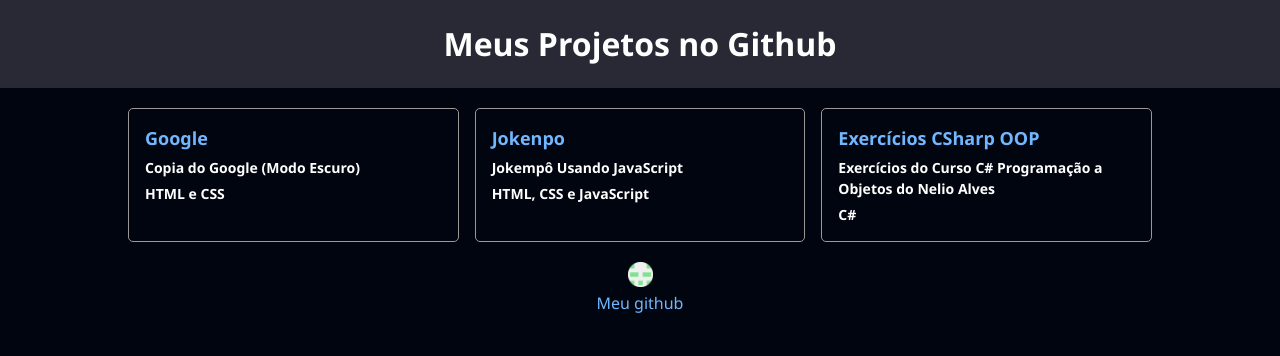
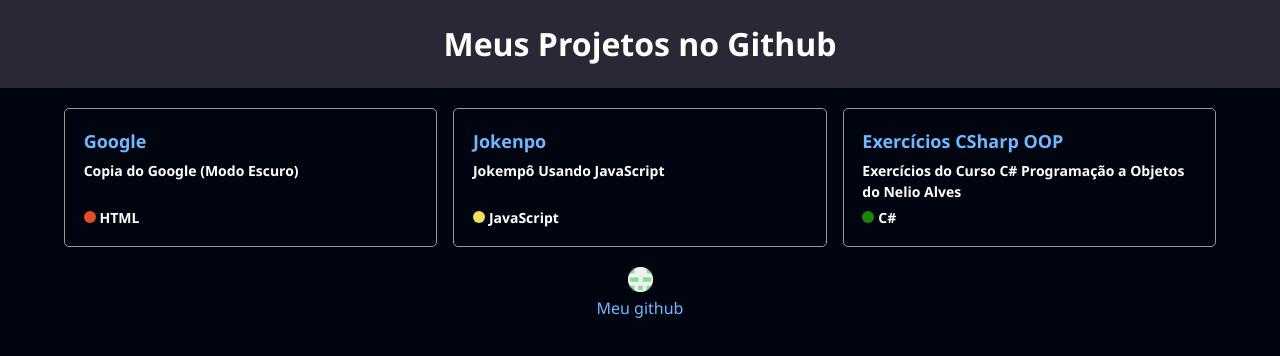
Before and after one commit to LucasTavaresA/lucastavaresa.github.io, a plain HTML site: page index.html in a window 1280 px wide. Drawn offline with Linux system fonts and the light colour scheme.

Commit message:
Melhorado o alinhamento dos items e Cores

```diff
--- a/index.html
+++ b/index.html
@@ -16,17 +16,17 @@
             <li>
                 <a href="https://lucastavaresa.github.io/Google">Google</a>
                 <p>Copia do Google (Modo Escuro)</p>
-                <p>HTML e CSS</p>
+                <div class="language"><div class="html"></div><p>HTML</p></div>
             </li>
             <li>
                 <a href="https://lucastavaresa.github.io/Jokenpo/">Jokenpo</a>
                 <p>Jokempô Usando JavaScript</p>
-                <p>HTML, CSS e JavaScript</p>
+                <div class="language"><div class="js"></div><p>JavaScript</p></div>
             </li>
             <li>
                 <a href="https://github.com/LucasTavaresA/Exercicios-CSharp-OOP">Exercícios CSharp OOP</a>
                 <p>Exercícios do Curso C# Programação a Objetos do Nelio Alves</p>
-                <p>C#</p>
+                <div class="language"><div class="cs"></div><p>C#</p></div>
             </li>
         </ul>
     </div>
--- a/styles/style.css
+++ b/styles/style.css
@@ -24,16 +24,7 @@
 }
 .main {
     font-size: 20px;
-    margin: 0 10vw;
-}
-.projects li {
-    list-style-type: none;
-    border: 1px solid rgb(158, 151, 151);
-    border-radius: 5px;
-    padding: 1rem;
-    font-size: 18px;
-    font-weight: 600;
-    line-height: 1.5;
+    margin: 0 5vw;
 }
 .projects {
     display: grid;
@@ -42,10 +33,42 @@
     grid-auto-flow: row;
     padding-left: 0px;
 }
+.projects li {
+    list-style-type: none;
+    display: grid;
+    grid-template-columns: 1fr;
+    grid-template-rows: 0.1fr 1fr 0.1fr;
+    border: 1px solid rgb(158, 151, 151);
+    border-radius: 5px;
+    padding: 5%;
+    font-size: 18px;
+    font-weight: 600;
+    line-height: 1.5;
+}
 .projects li p {
     font-size: 14px;
     margin: 0;
     margin-top: 5px;
+}
+.language {
+    display: grid;
+    grid-template-columns: 0.5fr 10fr;
+}
+.language div{
+    position: relative;
+    top: 35%;
+    width: 12px;
+    height: 12px;
+    border-radius: 50%;
+}
+.html {
+    background-color: #e34c26;
+}
+.js {
+    background-color: #f1e05a;
+}
+.cs {
+    background-color: #178600;
 }
 @media screen and (max-width: 800px) {
     .projects {
```
